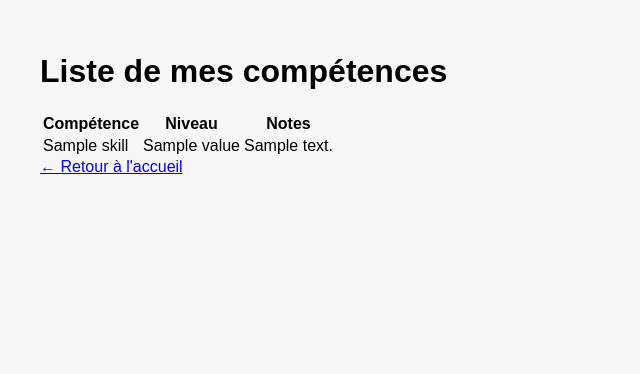
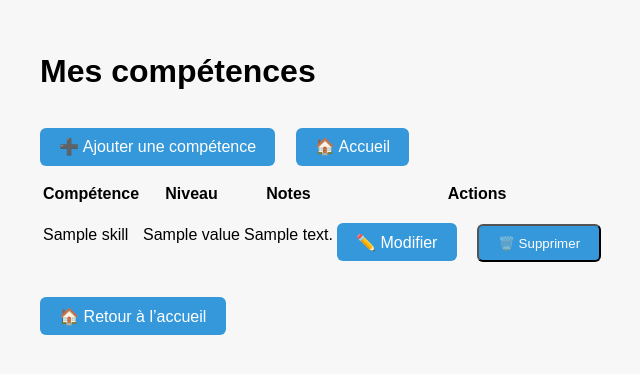
Before and after one commit to earwin95/SkillUp, a Symfony app: template templates/user_skill/index.html.twig in a window 1280 px wide. Shown: the part 70-444 px from the top of the page, without its empty margins (150-790 px from the left). Run offline with Twig, Linux system fonts and the light colour scheme; the template is opened without the code that fills it: most values are stand-ins (such as "Sample title", 1, 10 or a date in 2020); some libraries are stand-ins or nearby versions.

Commit message:
Ajout de la gestion des autorisations pour les compétences utilisateur : sécurisation des actions de création, modification et suppression, et amélioration de l'affichage des compétences.

```diff
--- a/templates/user_skill/index.html.twig
+++ b/templates/user_skill/index.html.twig
@@ -1,88 +1,51 @@
 {% extends 'base.html.twig' %}
-
-{% block title %}Liste des Compétences
-{% endblock %}
-
-{% block stylesheets %}
-	<style>
-		body {
-			font-family: Arial, sans-serif;
-			padding: 2rem;
-			background-color: #f9f9f9;
-		}
-
-		h1 {
-			margin-bottom: 1rem;
-		}
-
-		table {
-			width: 100%;
-			border-collapse: collapse;
-			background: white;
-			box-shadow: 0 0 10px rgba(0, 0, 0, 0.05);
-			border-radius: 10px;
-			overflow: hidden;
-		}
-
-		th,
-		td {
-			padding: 1rem;
-			text-align: left;
-			border-bottom: 1px solid #eee;
-		}
-
-		th {
-			background-color: #f0f0f0;
-		}
-
-		tr:hover {
-			background-color: #f9f9f9;
-		}
-
-		.btn-secondary {
-			display: inline-block;
-			margin-top: 1.5rem;
-			color: #555;
-			text-decoration: none;
-			border: 1px solid #ccc;
-			padding: 0.5rem 1rem;
-			border-radius: 6px;
-		}
-
-		.btn-secondary:hover {
-			background-color: #eee;
-		}
-	</style>
-{% endblock %}
+{% block title %}Mes compétences{% endblock %}
 
 {% block body %}
-	<h1>Liste de mes compétences</h1>
+<h1>Mes compétences</h1>
 
-	<table>
+{% for label, messages in app.flashes %}
+  {% for message in messages %}
+    <div class="flash-{{ label }}">{{ message }}</div>
+  {% endfor %}
+{% endfor %}
+
+<p class="mb-3">
+  <a class="btn btn-primary" href="{{ path('app_user_skills_new') }}">➕ Ajouter une compétence</a>
+  <a class="btn btn-secondary" href="{{ path('app_home') }}">🏠 Accueil</a>
+</p>
+
+<table class="table">
   <thead>
     <tr>
       <th>Compétence</th>
       <th>Niveau</th>
       <th>Notes</th>
+      <th>Actions</th>
     </tr>
   </thead>
   <tbody>
-			{% for userSkill in user_skills %}
+  {% for us in mySkills %}
     <tr>
-					<td>{{ userSkill.skill.name }}</td>
-					<td>{{ userSkill.level.value }}</td>
-					<td>{{ userSkill.notes ?: '-' }}</td>
+      <td>{{ us.skill.name }}</td>
+      {# Enum PHP BackedEnum -> on affiche la "value" (beginner/intermediate/...) #}
+      <td>{{ us.level.value }}</td>
+      <td>{{ us.notes ?: '—' }}</td>
+      <td>
+        <a class="btn btn-sm btn-secondary" href="{{ path('app_user_skills_edit', {id: us.id}) }}">✏️ Modifier</a>
+        <form method="post" action="{{ path('app_user_skills_delete', {id: us.id}) }}" style="display:inline" onsubmit="return confirm('Supprimer ?');">
+          <input type="hidden" name="_token" value="{{ csrf_token('delete_user_skill_' ~ us.id) }}">
+          <button class="btn btn-sm btn-danger">🗑️ Supprimer</button>
+        </form>
+      </td>
     </tr>
   {% else %}
-				<tr>
-					<td colspan="3">Aucune compétence enregistrée.</td>
-				</tr>
+    <tr><td colspan="4">Aucune compétence pour le moment.</td></tr>
   {% endfor %}
   </tbody>
 </table>
 
-	<a href="{{ path('app_home') }}" class="text-blue-600 hover:underline">
-		← Retour à l'accueil
-	</a>
-
+<p class="mt-3">
+  <a class="btn btn-secondary" href="{{ path('app_home') }}">🏠 Retour à l’accueil</a>
+</p>
 {% endblock %}
```
Also changed, not shown: src/Controller/UserSkillController.php (+66 -14 lines). Lines whose indentation alone changed are shown as unchanged.
